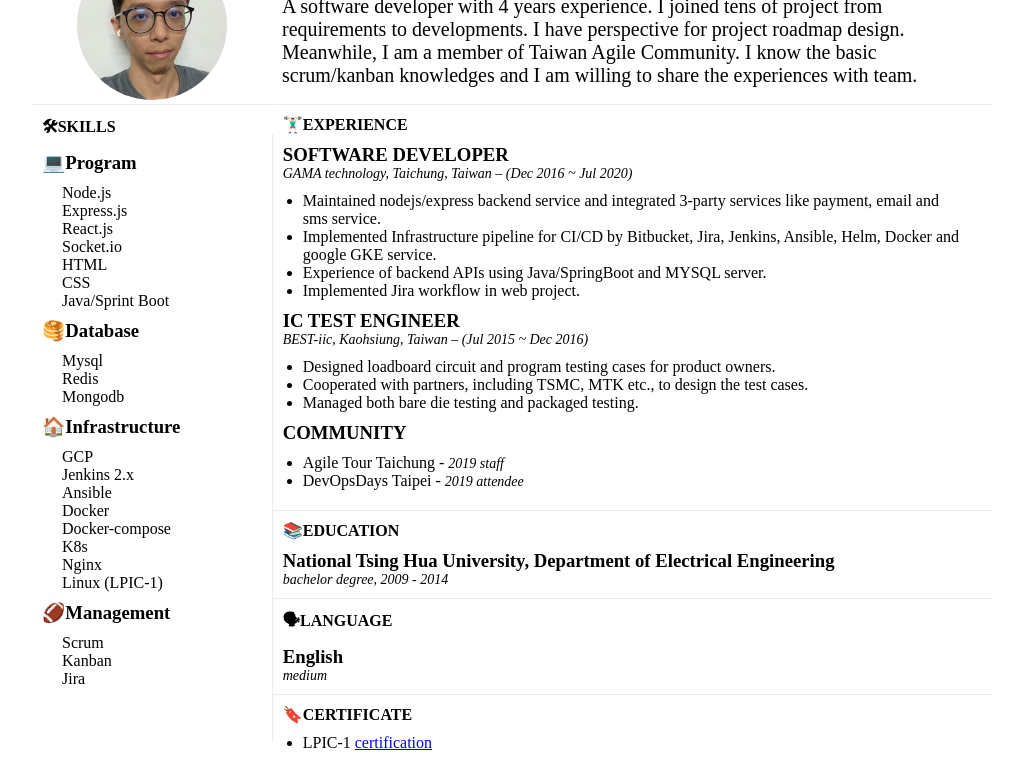
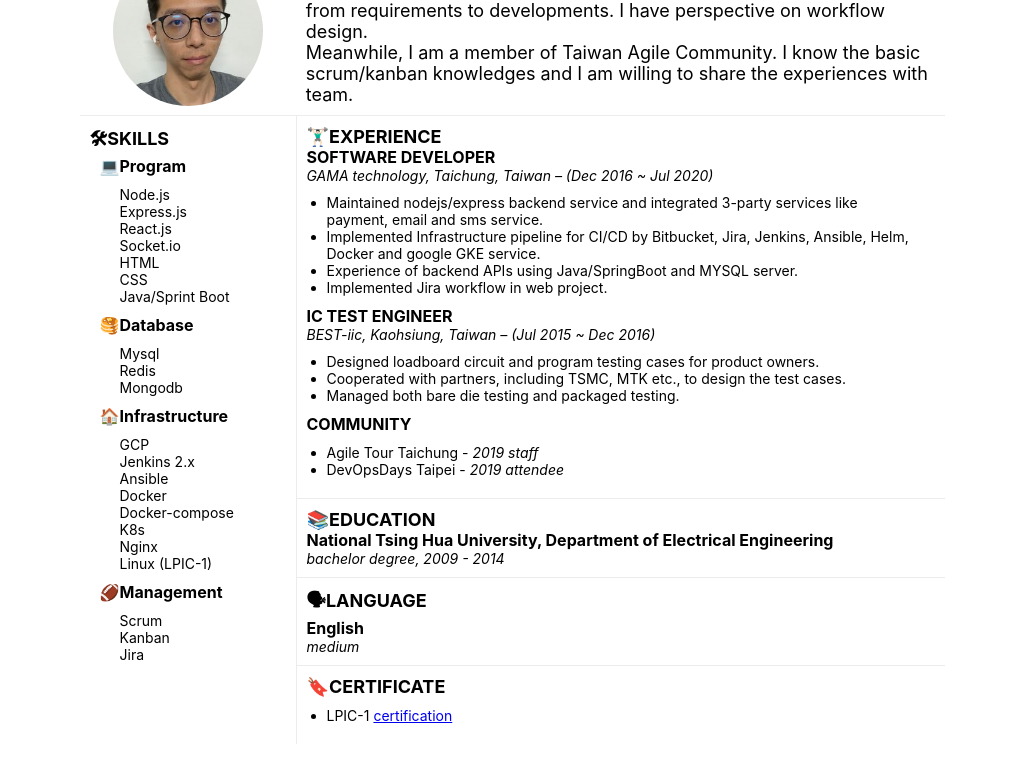
Before and after one commit to tianbaodada/tianbaodada.github.io, a plain HTML site: page index.html in a window 1280 px wide. Shown: the part 70-842 px from the top of the page, without its empty margins (128-1151 px from the left). After the commit the page ends 814 px from the top, so only its background shows below. Drawn offline with Linux system fonts and the light colour scheme.

Commit message:
fix details px

```diff
--- a/index.html
+++ b/index.html
@@ -21,7 +21,7 @@
 							<a href="mailto:bycxen@gmail.com">📧bycxen@gmail.com</a>
 						</div>
 						<div class="content">
-							<p>A software developer with 4 years experience. I joined tens of project from requirements to developments. I have perspective for project roadmap design. Meanwhile, I am a member of Taiwan Agile Community. I know the basic scrum/kanban knowledges and I am willing to share the experiences with team.</p>
+							<p>A software developer with 4 years experience. I joined tens of project from requirements to developments. I have perspective on workflow design.<br> Meanwhile, I am a member of Taiwan Agile Community. I know the basic scrum/kanban knowledges and I am willing to share the experiences with team.</p>
 						</div>
 					</div>
 				</div>
--- a/style.css
+++ b/style.css
@@ -3,12 +3,13 @@
 	margin: 0;
 	padding: 0;
 	list-style: none;
+	font-family: -apple-system, BlinkMacSystemFont, "Segoe UI", Helvetica, "Apple Color Emoji", Arial, sans-serif, "Segoe UI Emoji", "Segoe UI Symbol";
 }
 
 .wrap {
 	margin: auto;
 	padding: 0 20px;
-	max-width: 960px;
+	max-width: 865px;
 }
 
 .top img {
@@ -34,6 +35,10 @@ ul {
 }
 
 h2 {
+	font-size: 18px;
+}
+
+h3 {
 	font-size: 16px;
 }
 
@@ -48,12 +53,16 @@ h2 {
 }
 
 .top .item {
-	padding: 0 10px;
+	padding: 10px;
 }
 
 .bottom .item {
 	padding: 10px;
 	border-top: 1px solid rgba(55, 53, 47, 0.09);
+}
+
+li {
+	font-size: 14px;
 }
 
 .right li {
@@ -62,7 +71,7 @@ h2 {
 }
 
 .top p {
-	font-size: 20px;
+	font-size: 18px;
 }
 
 .bottom p {
@@ -70,17 +79,17 @@ h2 {
 	font-style: italic;
 }
 
-.content {
-	margin: 10px 0 0 0;
-}
-
 .bottom .left .content, .flex-box {
 	display: flex;
-	justify-content: center;
 	flex-wrap: wrap;
 }
 
-@media screen and (min-width: 768px), print {
+.flex-item {
+	margin: 0 10px;
+}
+
+@media screen and (min-width: 700px), print {
+
 	.bottom .left .content, .flex-box {
 		display: block;
 	}
@@ -100,6 +109,7 @@ h2 {
 
 	.left {
 		width: 25%;
+		min-width: 185.75px;
 	}
 
 	.right {
@@ -111,7 +121,7 @@ h2 {
 	}
 
 	.bottom .middle {
-		margin: 30px 0 30px;
+		/* margin: 30px 0 30px; */
 		border-left: 1px solid rgba(55, 53, 47, 0.09);
 	}
 }
```
